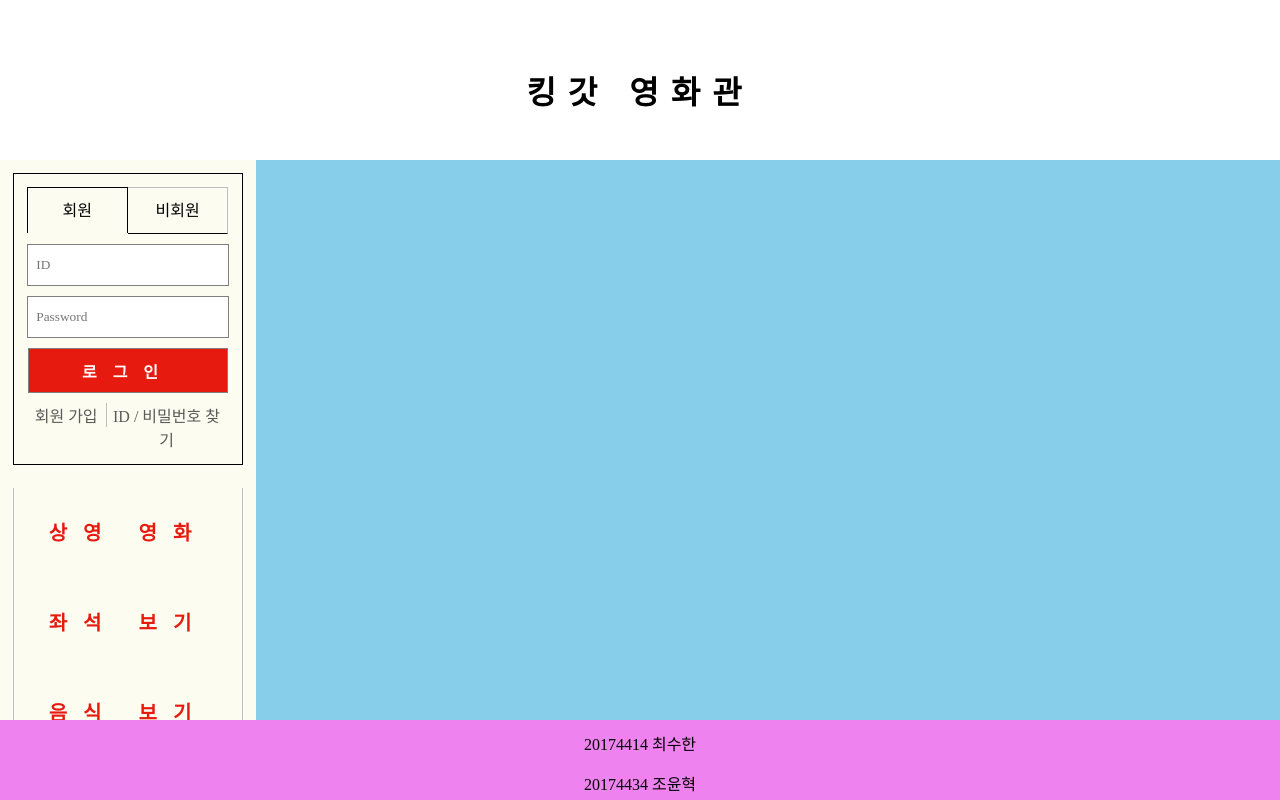
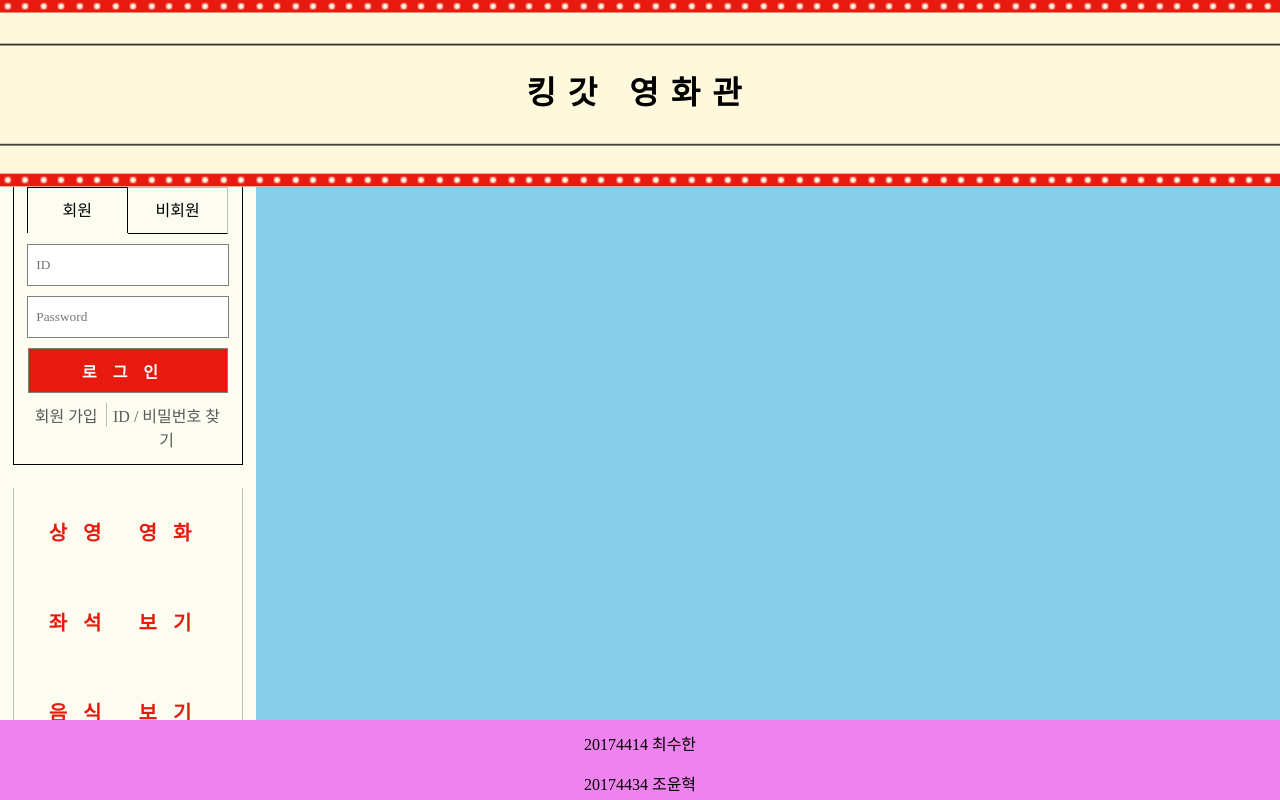
Before and after one commit to Aierse/DB-Project-2021, a PHP site: page /initialize.php in a window 1280 px wide. Run offline with PHP 8.4, Linux system fonts and the light colour scheme.

Commit message:
Header CSS 수정

```diff
--- a/header.php
+++ b/header.php
@@ -1,14 +1,16 @@
 <style>
-    .head {
+    #head {
+        width : 100%;
         position : absolute;
-        padding : 20%;
     }
 
     h1 {
-
+        background-image : url('image/header_background.png');
+        background-size: 36px;
         position : absolute;
         width : 100%;
         height : 187.39px;
+        background-color : #fef8dc;
         line-height : 187.39px;
         letter-spacing : 12px;
     }
```
